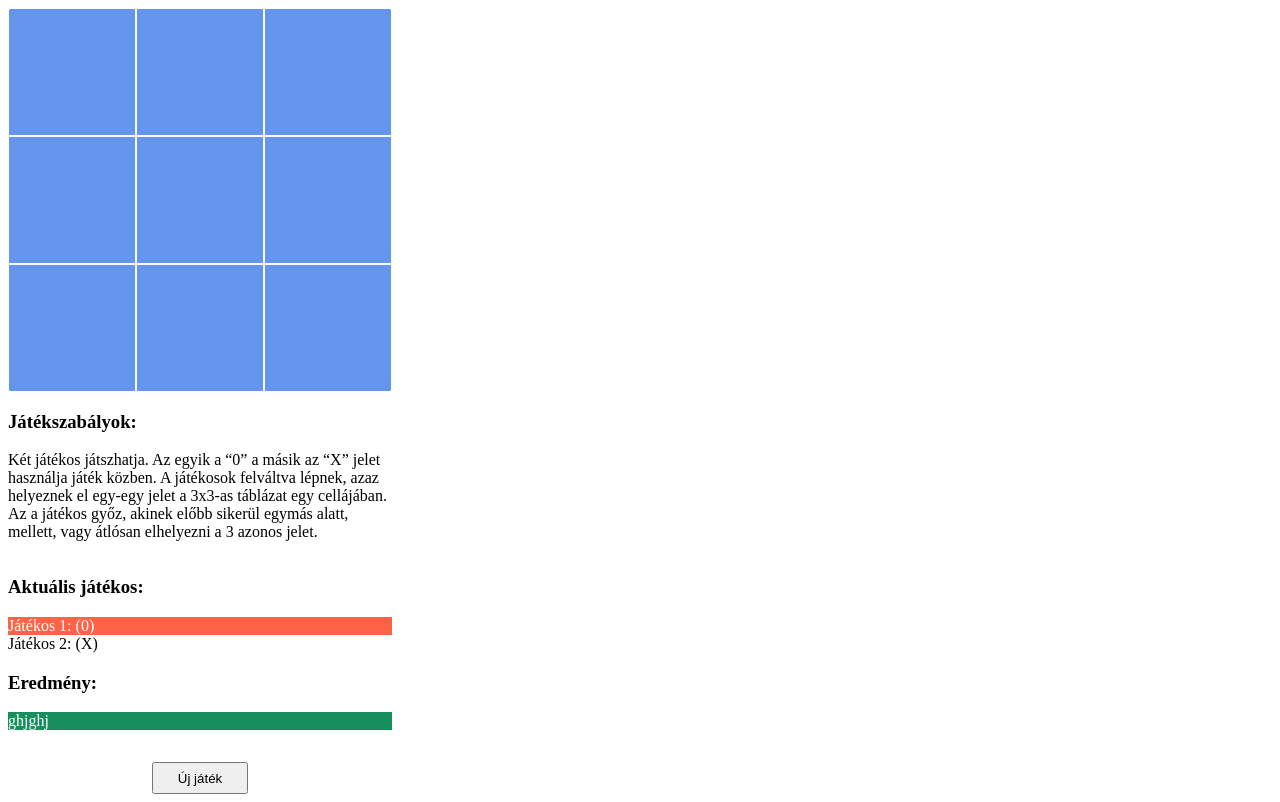
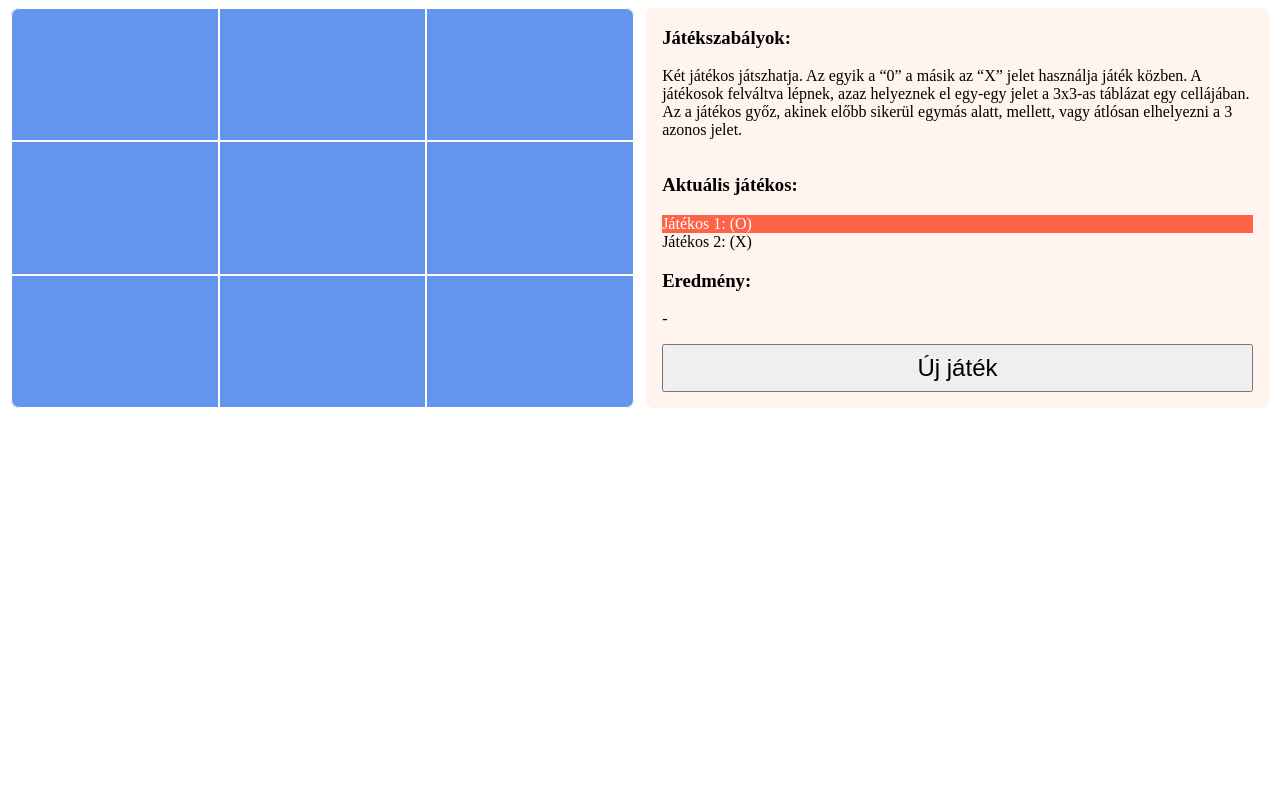
Before and after one commit to szabogya81/tictactoe, a plain HTML site: page index.html in a window 1280 px wide. Drawn offline with Linux system fonts and the light colour scheme.

Commit message:
Adding game logic, and finalize structure HTML and CSS

```diff
--- a/index.html
+++ b/index.html
@@ -7,45 +7,46 @@
     <link rel="stylesheet" href="style.css">
 </head>
 <body>
-    <div class="container">
+    <main class="main">
+        <div class="playground">
             <div class="row">
-            <div class="column"></div>
-            <div class="column"></div>
-            <div class="column"></div>
+                <div class="cell cell--top-left" tabindex="0"></div>
+                <div class="cell" tabindex="1"></div>
+                <div class="cell cell--top-right" tabindex="2"></div>
             </div>
             <div class="row">
-            <div class="column"></div>
-            <div class="column"></div>
-            <div class="column"></div>
+                <div class="cell" tabindex="3"></div>
+                <div class="cell" tabindex="4"></div>
+                <div class="cell" tabindex="5"></div>
             </div>
             <div class="row">
-            <div class="column"></div>
-            <div class="column"></div>
-            <div class="column"></div>
+                <div class="cell cell--bottom-left" tabindex="6"></div>
+                <div class="cell" tabindex="7"></div>
+                <div class="cell cell--bottom-right" tabindex="8"></div>
             </div>
         </div>
-
-    <main>
+        <div class="info">
             <article>
                 <h3>Játékszabályok:</h3>
-            <p class="rules">
+                <p>
                     Két játékos játszhatja. Az egyik a “0” a másik az “X” jelet használja játék közben.
                     A játékosok felváltva lépnek, azaz helyeznek el egy-egy jelet a 3x3-as táblázat egy cellájában.
                     Az a játékos győz, akinek előbb sikerül egymás alatt, mellett, vagy átlósan elhelyezni a 3 azonos jelet.
                 </p>
             </article>
-        <article class="article--dynamic">
+            <article>
                 <h3>Aktuális játékos:</h3>
-            <label class="label--active">Játékos 1: (0) </label>
-            <label>Játékos 2: (X) </label>
+                <label class="label-player1 label--active">Játékos 1: (O) </label>
+                <label class="label-player2">Játékos 2: (X) </label>
             </article>
-        <article class="article--dynamic">
+            <article>
                 <h3>Eredmény:</h3>
-            <label class="label--result">ghjghj</label>
+                <label class="label--result">-</label>
                 <button class="button-newGame">
                     Új játék
                 </button>
             </article>
+        </div>
     </main>
 
     <script src="tictactoe.js"></script>
--- a/style.css
+++ b/style.css
@@ -1,47 +1,106 @@
-.container{
-    background-color: cornflowerblue;
-    border-radius: 5px;
-    box-sizing: border-box;
-    display: grid;
-    grid-template-columns: auto auto auto;
-    grid-template-rows: auto auto auto;
-    width: 24rem;
+.main {
+    display: flex;
+    flex-direction: column;
+    margin: 0.2rem;
 }
 
-.column {
-    border: 1px solid white;
+.playground {
+    background-color: rgb(100, 149, 237);
+    border-radius: 8px;
     box-sizing: border-box;
+    display: flex;
+    flex-wrap: wrap;
+    gap: 0;
+    margin-bottom: 1rem;
+    min-height: 24rem;
+    width: 100%;
+}
+
+.row {
+    display: flex;
+    width: 100%;
+}
+
+.cell {
+    border: 1px solid rgb(255, 255, 255);
+    box-sizing: border-box;
+    display: inline-block;
     font-size: 2rem;
-    height: 8rem;
+    font-family: "Comic Sans MS", cursive, sans-serif;
     line-height: 4rem;
+    min-height: 8.33rem;
+    height: 33.33%;
     margin: 0;
     padding: 2rem;
     text-align: center;
-    width: 8rem;
+    width: 33.33%
 }
 
-.rules {
-    width: 24rem;
+.cell--top-left {
+    border-radius: 8px 0 0 0;
+}
+
+.cell--top-right {
+    border-radius: 0 8px 0 0;
+}
+
+.cell--bottom-right {
+    border-radius: 0 0 8px 0;
+}
+
+.cell--bottom-left {
+    border-radius: 0 0 0 8px;
+}
+
+.cell:focus{
+    outline: none;
+    border: 1px solid rgb(250, 128, 114);
+}
+
+.cell--winner {
+    background-color: rgb(41, 214, 171);
+}
+
+.info {
+    background-color: rgb(255, 245, 238);
+    border-radius: 8px;
+    box-sizing: border-box;
+    display: flex;
+    padding: 0 1rem;
+    width: 100%;
+    flex-direction: column;
 }
 
 .label--active {
-    background-color: tomato;
-    color: white;
+    background-color: rgb(255, 99, 71);
+    display: block;
+    color: rgb(255, 255, 255);
+    width: 100%;
 }
 
-.article--dynamic {
-    display: grid;
-    width: 24rem;
-}
-
-.label--result {
-    background-color: rgb(23, 143, 93);
-    color: white;
+.label-result--filled {
+    background-color: rgb(41, 214, 171);
 }
 
 .button-newGame {
-    height: 2rem;
-    margin-top: 2rem;
-    margin-left: 9rem;
-    width: 6rem;
+    font-size: 1.5rem;
+    height: 3rem;
+    margin: 1rem 0;
+    width: 100%;
 }
+
+@media screen and (min-width: 600px) {
+    .main {
+        flex-direction: row;
+    }
+
+    .playground {
+        margin-right: 1%;
+        margin-bottom: 0;
+        width: 50%;
+    }
+
+    .info {
+        width: 50%;
+    }
+}
--- a/tictactoe.js
+++ b/tictactoe.js
@@ -0,0 +1,152 @@
+let currentPlayerSymbol = 'O';
+let playgroundArray = [];
+let winnerExists = false;
+
+const playgroundDivCells = document.querySelectorAll('.cell');
+const playerLabel1 = document.querySelector('.label-player1');
+const playerLabel2 = document.querySelector('.label-player2');
+const resultLabel = document.querySelector('.label--result');
+const newGameButton = document.querySelector('.button-newGame');
+
+initialize();
+
+function initialize() {
+    currentPlayerSymbol = 'O';
+    winnerExists = false;
+    initPlaygroundArray();
+    initPlaygroundDivCells();
+    initLabels();
+    newGameButton.addEventListener('click', initialize);
+}
+
+function initPlaygroundArray() {
+    playgroundArray = [
+        [null, null, null],
+        [null, null, null],
+        [null, null, null]
+    ]
+}
+function initPlaygroundDivCells() {
+    playgroundDivCells.forEach(cell => cell.addEventListener('click', handleCellClick));
+    playgroundDivCells.forEach(cell => cell.textContent = '' );
+    playgroundDivCells.forEach(cell => cell.classList.remove('cell--winner'));
+}
+
+function initLabels() {
+    playerLabel2.classList.remove('label--active');
+    resultLabel.classList.remove('label-result--filled');
+    resultLabel.textContent = '-';
+
+    if(!playerLabel1.classList.contains('label--active')) {
+        playerLabel1.classList.add('label--active');
+    }
+}
+
+function handleCellClick(e) {
+    if(e.currentTarget.textContent === '') {
+        e.currentTarget.textContent = currentPlayerSymbol;
+        setAndCheckPlaygroundArray(e.currentTarget.tabIndex);
+        if(!winnerExists) {
+            swapPlayer();
+            if(playgroundArray.flat().every(item => item != null)) {
+                showDraw();
+            }
+        } else {
+            showWinner();
+        }
+    };
+}
+
+function setAndCheckPlaygroundArray(divIndex){
+    let rowIndex = Math.floor(divIndex / 3);
+    let columnIndex = divIndex % 3;
+
+    playgroundArray[rowIndex][columnIndex] = currentPlayerSymbol;
+    checkAndHandleWinner(divIndex, rowIndex, columnIndex);
+}
+
+function swapPlayer() {
+    if(currentPlayerSymbol === 'O'){
+        currentPlayerSymbol = 'X';
+        playerLabel1.classList.remove('label--active');
+        playerLabel2.classList.add('label--active');
+    } else {
+        currentPlayerSymbol = 'O';
+        playerLabel2.classList.remove('label--active');
+        playerLabel1.classList.add('label--active');
+    }
+}
+
+function showDraw() {
+    resultLabel.textContent = 'Döntetlen!';
+    resultLabel.classList.add('label-result--filled');
+}
+
+function showWinner(){
+    playgroundDivCells.forEach(cell => cell.removeEventListener('click', handleCellClick));
+    currentPlayerSymbol === 'O' ?
+        resultLabel.textContent =  playerLabel1.textContent + ' Nyert!' :
+        resultLabel.textContent =  playerLabel2.textContent + ' Nyert!';
+    resultLabel.classList.add('label-result--filled');
+}
+
+function checkAndHandleWinner(divIndex, rowIndex, columnIndex) {
+    if(playgroundArray[rowIndex].every(item => item === currentPlayerSymbol)) {
+        markWinnerRow(rowIndex);
+    }
+    if(getPlaygroundArrayColumn(columnIndex).every(item => item === currentPlayerSymbol)) {
+        markWinnerColumn(columnIndex);
+    }
+    if (divIndex % 2 === 0) {
+
+        markWinnerDiagonals();
+    }
+}
+
+function markWinnerRow(rowIndex) {
+    playgroundDivCells
+        .forEach(cell => {
+                if(cell.tabIndex >= rowIndex * 3 && cell.tabIndex < rowIndex * 3 + 3)
+                    cell.classList.add('cell--winner')
+            });
+
+    winnerExists = true;
+}
+
+function markWinnerColumn(columnIndex) {
+    playgroundDivCells
+        .forEach(cell => {
+                if(cell.tabIndex % 3 === columnIndex % 3)
+                    cell.classList.add('cell--winner')
+            });
+    winnerExists = true;
+}
+
+function markWinnerDiagonals() {
+    let diagonals = getPlaygroundArrayDiagonals();
+    diagonals.forEach(diagonal => markWinnerDiagonal(diagonal));
+}
+
+function markWinnerDiagonal(diagonal) {
+    if (diagonal.every(item => item === currentPlayerSymbol)) {
+        Array.from(playgroundDivCells)
+            .filter(cell => diagonal.some(item => item === cell.tabIndex))
+            .forEach(diagCell => diagCell.classList.add('cell--winner'));
+        winnerExists = true;
+    }
+}
+
+function getPlaygroundArrayColumn(columnIndex) {
+    let columnArray = [];
+    for(let i = playgroundArray.length - 1; i >= 0; i--) {
+        columnArray.push(playgroundArray[i][columnIndex]);
+    }
+    return columnArray;
+}
+
+function getPlaygroundArrayDiagonals() {
+    return [
+        [playgroundArray[0][0], playgroundArray[1][1], playgroundArray[2][2]],
+        [playgroundArray[0][2], playgroundArray[1][1], playgroundArray[2][0]]
+    ];
+}
```
Lines whose indentation alone changed are shown as unchanged.
